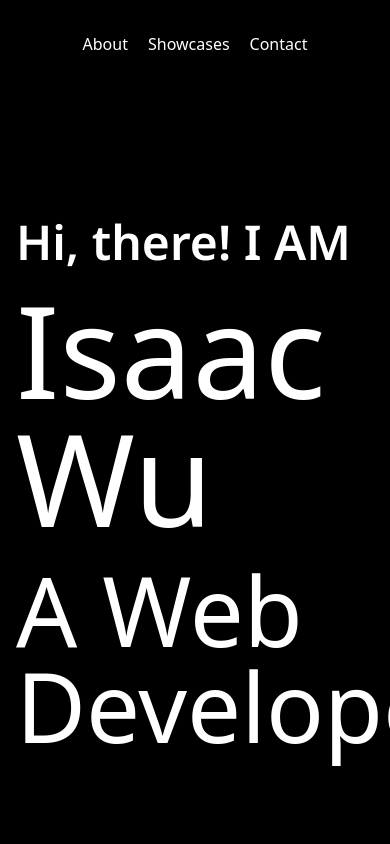
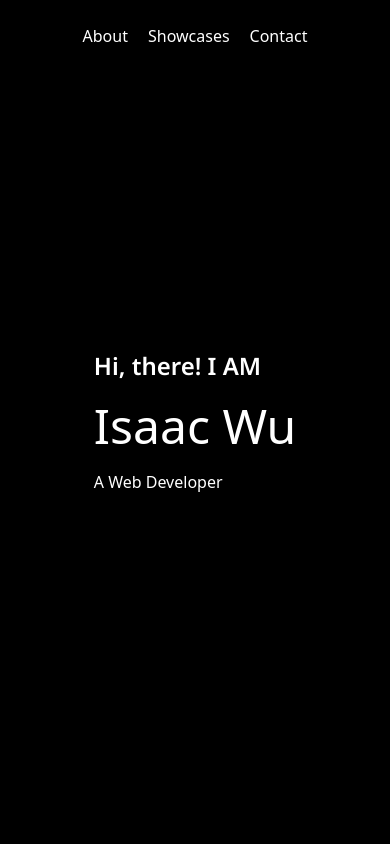
Before and after one commit to isaacrundev/portfolio, a React (Vite) app: page / in a window 390 px wide. Shown: the top 844 px of the page. Built offline with nearby package versions, Linux system fonts and the light colour scheme; a web font is replaced by a local one.

Commit message:
Hero and About

```diff
--- a/src/components/Header.tsx
+++ b/src/components/Header.tsx
@@ -4,8 +4,8 @@ type Props = {
 
 const Header = ({ children }: Props) => {
   return (
-    <div id="header" className="flex flex-row h-6 mx-10 mt-6 mb-4 ">
-      <nav className="flex flex-row gap-5">{children}</nav>
+    <div id="header" className="absolute z-10 flex flex-row w-full">
+      <nav className="flex flex-row gap-5 py-4">{children}</nav>
     </div>
   );
 };
--- a/src/layouts/Header.tsx
+++ /dev/null
@@ -1,14 +0,0 @@
-type Props = {
-  children: JSX.Element | JSX.Element[];
-};
-
-const Header = ({ children }: Props) => {
-  return (
-    <div className="flex flex-row h-6 mx-10 mb-5 bg-transparent mt-7">
-      <div className="w-full text-5xl">Delicate Title</div>
-      <nav className="flex flex-row gap-5">{children}</nav>
-    </div>
-  );
-};
-
-export default Header;
--- a/src/layouts/Hero.tsx
+++ b/src/layouts/Hero.tsx
@@ -2,24 +2,22 @@ import { motion } from "framer-motion";
 
 const Hero = () => {
   return (
-    <section id="main" className="flex flex-row items-center min-h-screen">
+    <section
+      id="main"
+      className="z-0 flex flex-col justify-center min-h-screen"
+    >
       <div className="flex flex-col gap-5">
         <motion.p
           initial="hidden"
           whileInView="visible"
           variants={{
-            hidden: { opacity: 0, x: 400 },
+            hidden: { opacity: 0, x: 300 },
             visible: { opacity: 1, x: 0 },
           }}
           transition={{ duration: 1 }}
-          className="text-5xl bg-transparent font-notoSans"
+          className="text-2xl bg-transparent lg:text-5xl font-notoSans"
         >
           Hi, there! I AM
-          {/* <div className="bg-transparent text-9xl font-notoSans">
-            HI! I AM
-            <p className="bg-transparent text-9xl font-notoSans"></p>
-            <span className="text-3xl bg-transparent"> I AM </span>
-          </div> */}
         </motion.p>
         <motion.p
           initial="hidden"
@@ -29,7 +27,7 @@ const Hero = () => {
             visible: { opacity: 1, x: 0 },
           }}
           transition={{ duration: 1 }}
-          className="bg-transparent text-9xl"
+          className="text-5xl bg-transparent lg:text-9xl"
         >
           Isaac Wu
         </motion.p>
@@ -41,7 +39,7 @@ const Hero = () => {
             visible: { opacity: 1, x: 0 },
           }}
           transition={{ duration: 1 }}
-          className="bg-transparent text-8xl"
+          className="bg-transparent lg:text-8xl"
         >
           A Web Developer
         </motion.p>
```
